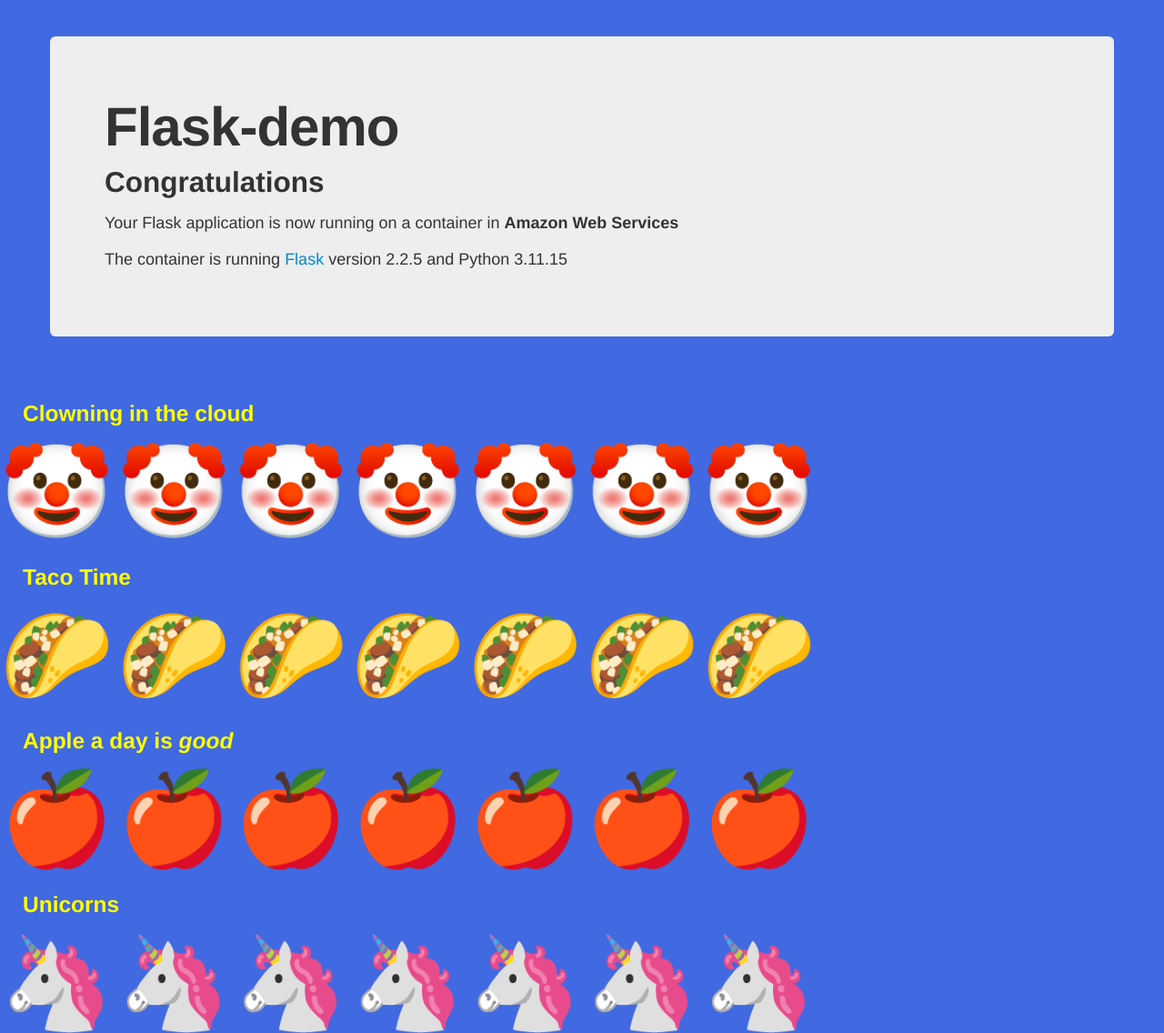
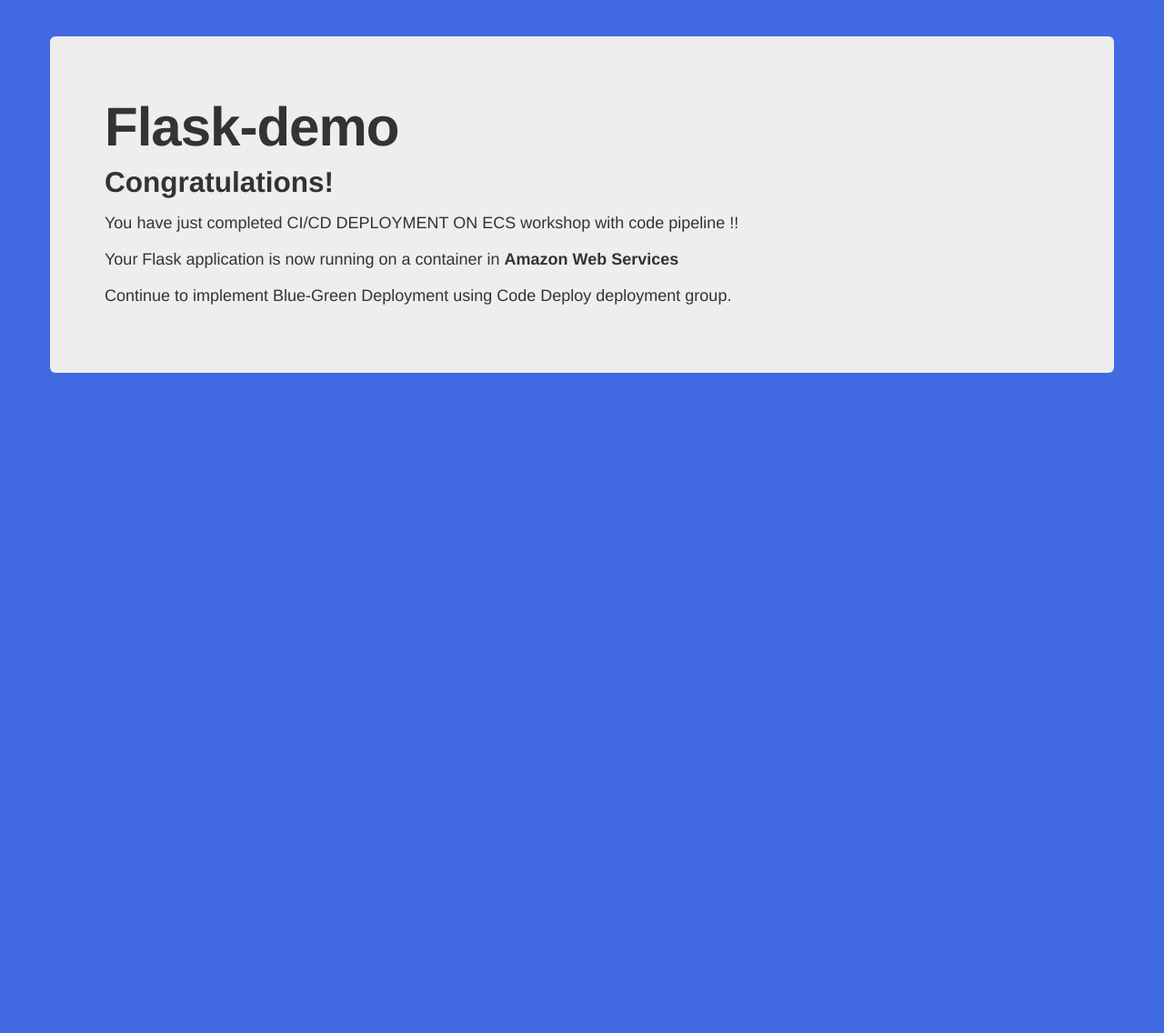
Before and after one commit to aws-samples/amazon-ecs-fargate-cdk-v2-cicd, a Flask app: page / in a window 1280 px wide. Shown: the whole page at 91% size. After the commit the page ends 410 px from the top, so only its background shows below. Run offline with Flask 2, Linux system fonts and the light colour scheme.

Commit message:
updated file to make it more pretty

```diff
--- a/flask-docker-app/templates/hello.html
+++ b/flask-docker-app/templates/hello.html
@@ -20,79 +20,10 @@
         <div class="container">
             <div class="hero-unit">
                 <h1>{{ name }}</h1>
-                <h2>Congratulations</h2>
+                <h2>Congratulations!</h2>
+                <p>You have just completed CI/CD DEPLOYMENT ON ECS workshop with code pipeline !!</p>
                 <p>Your Flask application is now running on a container in <b>{{ platform }}</b></p>
-                <p>The container is running <a href="{{ flask_url }}">Flask</a> version {{ flask_version }} and Python {{ python_version }}</p>
+                <p>Continue to implement Blue-Green Deployment using Code Deploy deployment group.</p>
             </div>
         </div>
     </body>
-
-    <!-- -->
-
-    <h3>Clowning in the cloud</h3>
-    <br/>
-    <span style='font-size:100px;'>&#129313;</span>
-    <span style='font-size:100px;'>&#129313;</span>
-    <span style='font-size:100px;'>&#129313;</span>
-    <span style='font-size:100px;'>&#129313;</span>
-    <span style='font-size:100px;'>&#129313;</span>
-    <span style='font-size:100px;'>&#129313;</span>
-    <span style='font-size:100px;'>&#129313;</span>
-
-
-    <!--
-    <hr/>
-    <h4>Dope! wrong change rolled out</h4>
-    <span style='font-size:50px'>&#129318;</span>
-    <span style='font-size:50px'>&#129318;</span>
-    <span style='font-size:50px'>&#129318;</span>
-    <span style='font-size:50px'>&#129318;</span>
-    <span style='font-size:50px'>&#129318;</span>
-    <span style='font-size:50px'>&#129318;</span>
-    <span style='font-size:50px'>&#129318;</span>
-    <hr/>
-    -->
-
-    <!--
-    -->
-    <h3>Taco Time</h3>
-    <br/>
-    <span style='font-size:100px;'>&#127790;</span>
-    <span style='font-size:100px;'>&#127790;</span>
-    <span style='font-size:100px;'>&#127790;</span>
-    <span style='font-size:100px;'>&#127790;</span>
-    <span style='font-size:100px;'>&#127790;</span>
-    <span style='font-size:100px;'>&#127790;</span>
-    <span style='font-size:100px;'>&#127790;</span>
-    <!--
-    -->
-
-    <!--
-    -->
-    <h3>Apple a day is <i>good</i></h3>
-    <br/>
-    <span style='font-size:100px;'>&#127822;</span>
-    <span style='font-size:100px;'>&#127822;</span>
-    <span style='font-size:100px;'>&#127822;</span>
-    <span style='font-size:100px;'>&#127822;</span>
-    <span style='font-size:100px;'>&#127822;</span>
-    <span style='font-size:100px;'>&#127822;</span>
-    <span style='font-size:100px;'>&#127822;</span>
-    <!--
-    -->
-
-
-    <!--
-    -->
-
-    <h3>Unicorns</h3>
-    <br/>
-    <span style='font-size:100px;'>&#129412;</span>
-    <span style='font-size:100px;'>&#129412;</span>
-    <span style='font-size:100px;'>&#129412;</span>
-    <span style='font-size:100px;'>&#129412;</span>
-    <span style='font-size:100px;'>&#129412;</span>
-    <span style='font-size:100px;'>&#129412;</span>
-    <span style='font-size:100px;'>&#129412;</span>
-    <!--
-    -->
```
